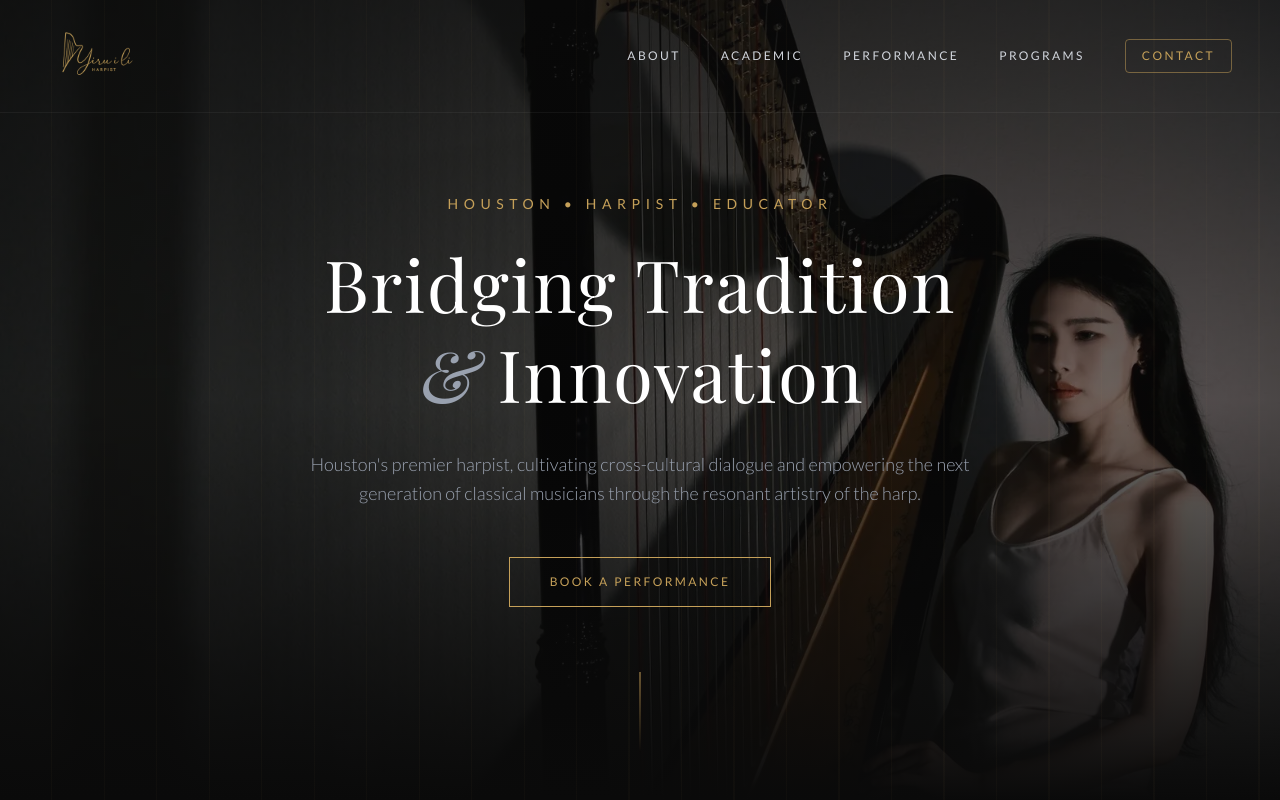
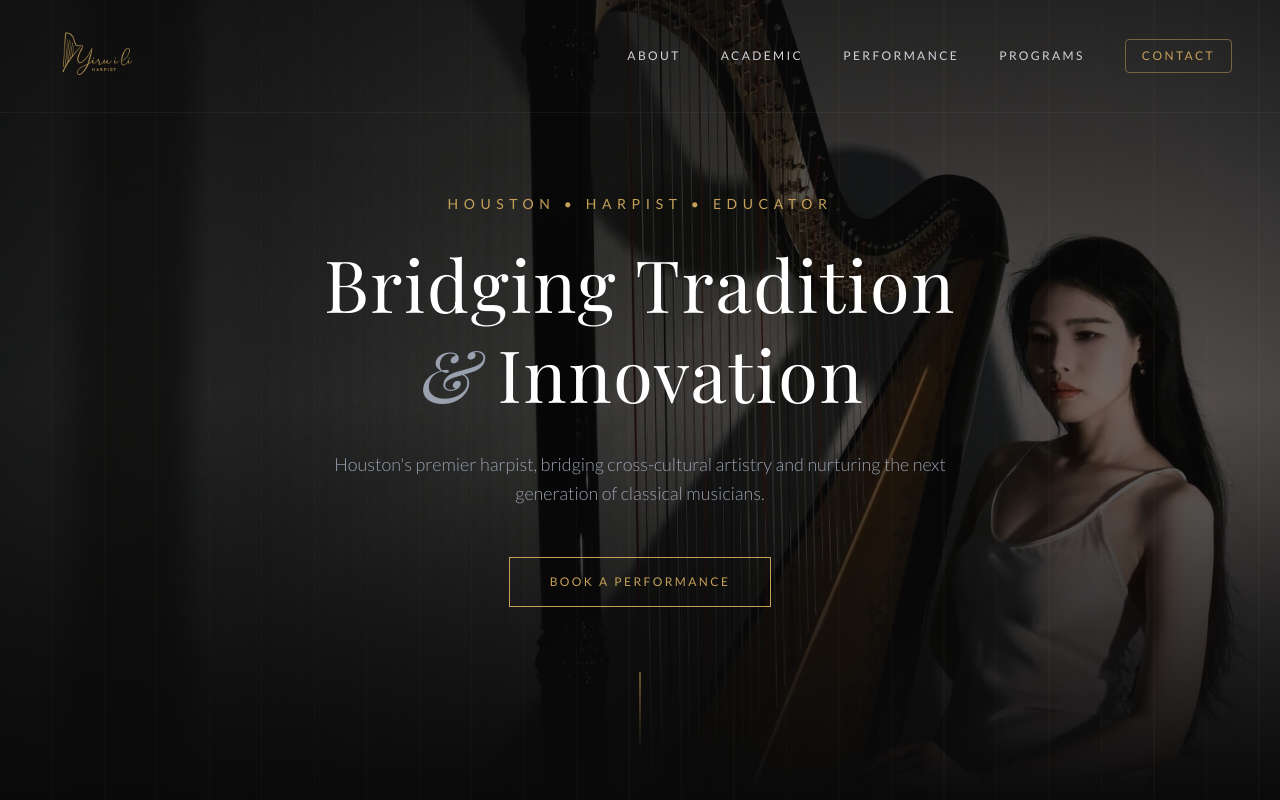
Before and after one commit to Butternctu/yiruimusic, a React (Vite) app: page / in a window 1280 px wide. Shown: the top 800 px of the page. Built offline with nearby package versions, Linux system fonts and the light colour scheme; a web font is replaced by a local one.

Commit message:
shorten Hero paragraph

```diff
--- a/src/components/Hero.jsx
+++ b/src/components/Hero.jsx
@@ -56,9 +56,7 @@ const Hero = () => {
           Innovation
         </h1>
         <p className="text-gray-400 text-base md:text-lg font-light leading-relaxed max-w-2xl mx-auto mb-12">
-          Houston's premier harpist, cultivating cross-cultural dialogue and
-          empowering the next generation of classical musicians through the
-          resonant artistry of the harp.
+          Houston's premier harpist, bridging cross-cultural artistry and nurturing the next generation of classical musicians.
         </p>
         <a
           href="#contact"
```
